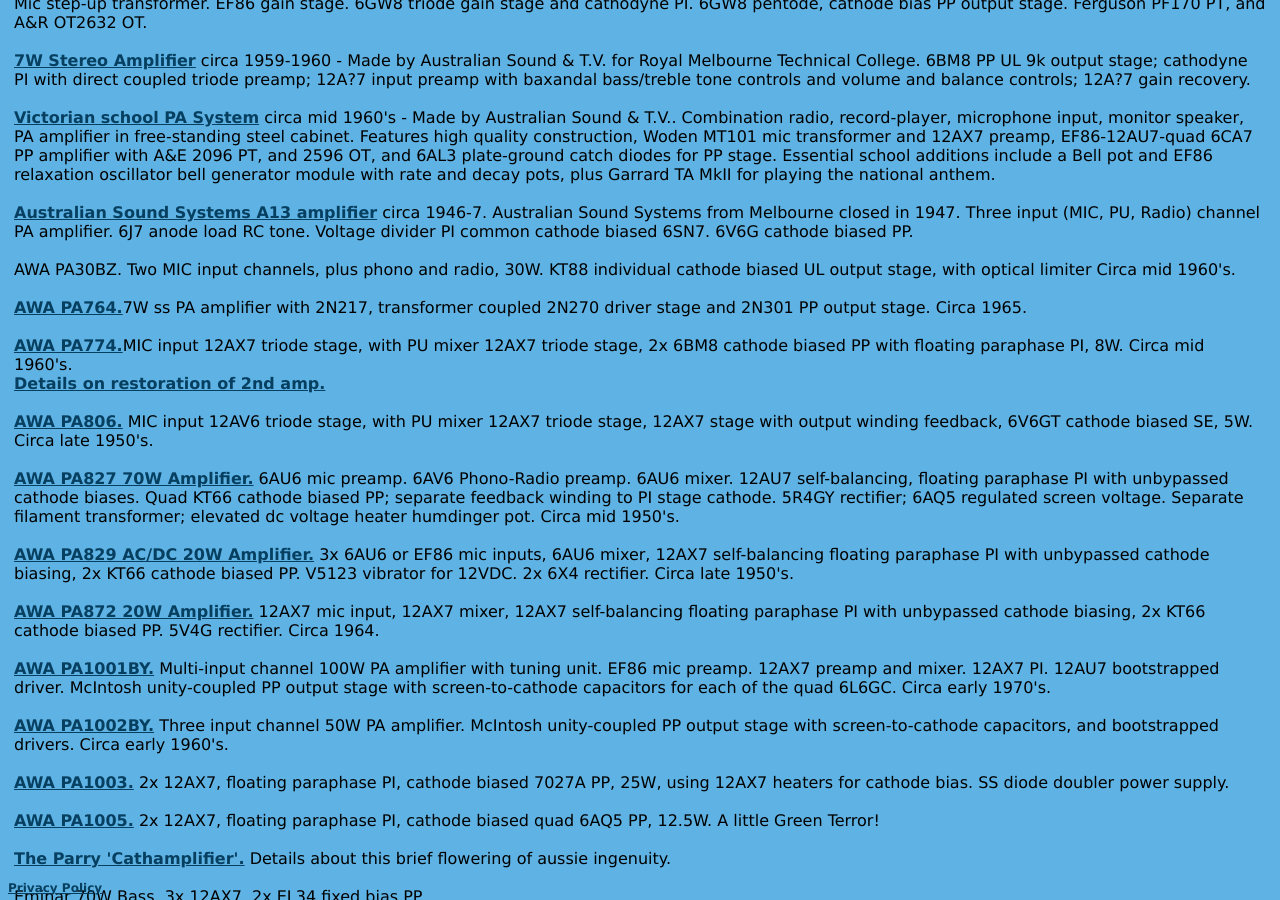
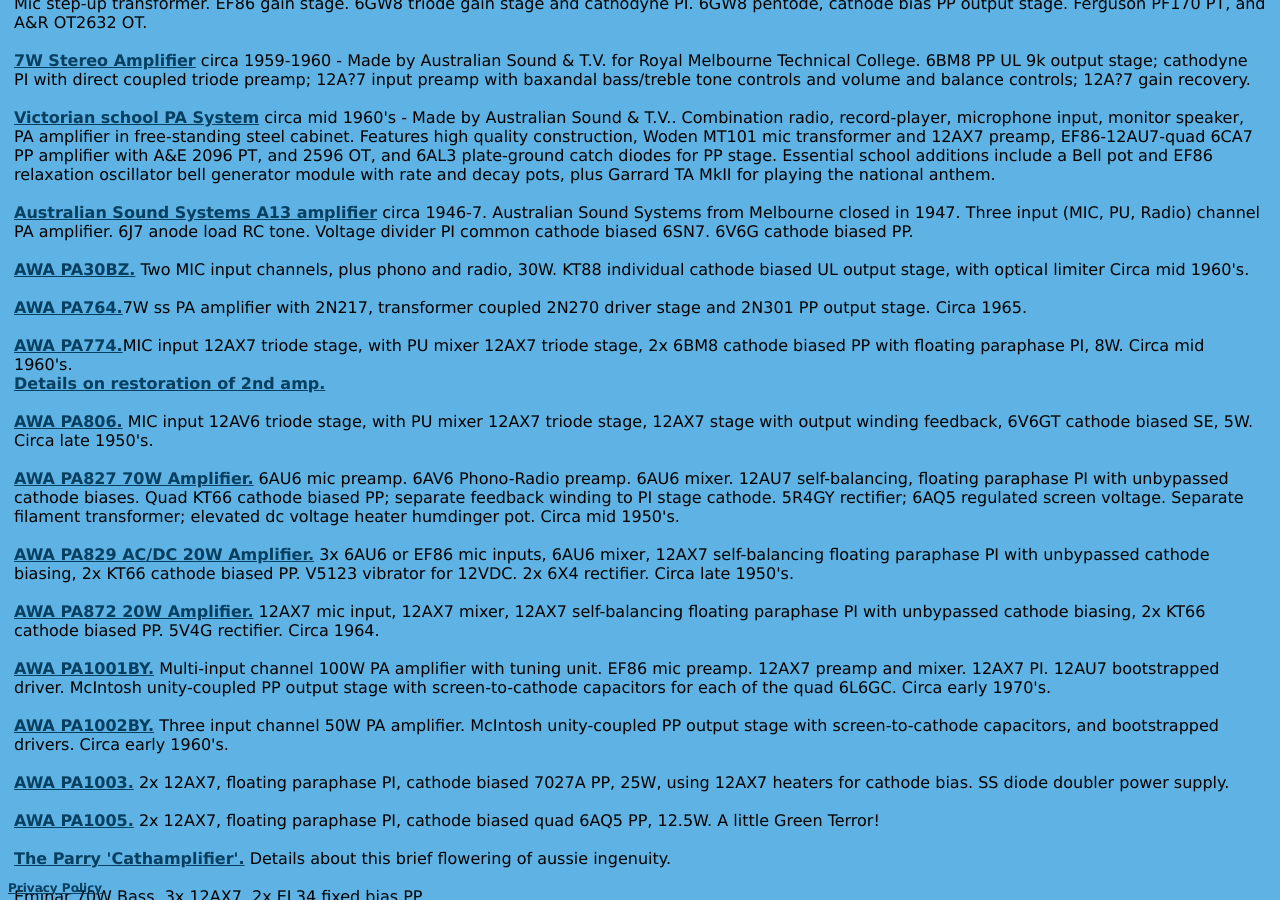
Before and after one commit to michael-robbins/michael-robbins.github.io, a Jekyll site: the page built from projects/amplifier.html, in a window 1280 px wide and 900 px high, scrolled down 717 px. Built offline with Jekyll 4.4.1, drawn with Linux system fonts in a browser that asks for light colours; part of the change alters nothing that is shown; some of the changed text lies outside the part shown.

```diff
--- a/projects/amplifier.html
+++ b/projects/amplifier.html
@@ -49,7 +49,7 @@ layout: default
       <a href="/static/Australian Sound A13.pdf">Australian Sound Systems A13 amplifier</a> circa 1946-7. Australian Sound Systems from Melbourne closed in 1947. Three input (MIC, PU, Radio) channel PA amplifier. 6J7 anode load RC tone. Voltage divider PI common cathode biased 6SN7. 6V6G cathode biased PP.
       <br />
       <br />
-      AWA PA30BZ.  Two MIC input channels, plus phono and radio, 30W. KT88 individual cathode biased UL output stage, with optical limiter  Circa mid 1960's.
+      <a href="/static/AWA%20PA30BZ%20amplifier.pdf">AWA PA30BZ.</a> Two MIC input channels, plus phono and radio, 30W. KT88 individual cathode biased UL output stage, with optical limiter  Circa mid 1960's.
       <br />
        <br />
       <a href="/static/AWA AMPLIFIER TYPE PA746.pdf">AWA PA764.</a>7W ss PA amplifier with 2N217, transformer coupled 2N270 driver stage and 2N301 PP output stage. Circa 1965.
@@ -280,7 +280,7 @@ layout: default
       <a href="/projects/Valve Info.html">Information on self-split push-pull circuits, valve reliability articles, and other valve related goodies.</a>
       <br />
       <br />
-      Last update: 12 July 2020
+      Last update: 29 July 2020
       Email Tim for comments / details.
       <br />
       <br />
```
